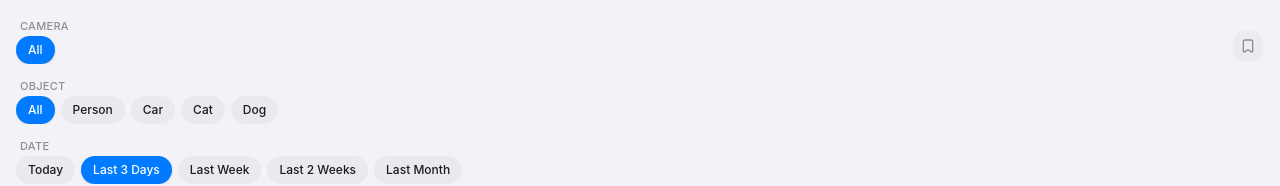
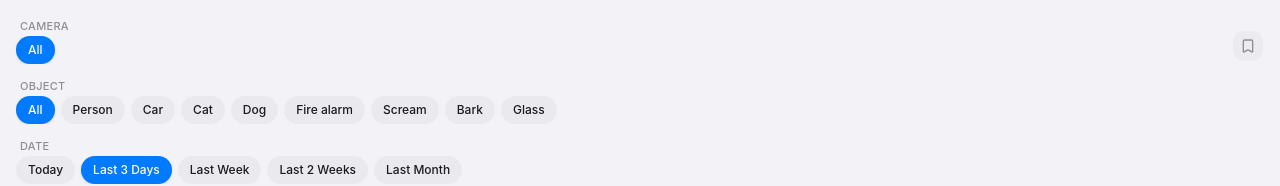
Before and after one commit to wallnalyr/home-nvr, a Next.js app: page /events in a window 1280 px wide. Shown: the top 186 px of the page. Built offline with nearby package versions, Linux system fonts and the light colour scheme; no server answers; the database is empty.

Commit message:
Add audio labels to event filter so audio detections are filterable

```diff
--- a/src/app/(app)/events/page.tsx
+++ b/src/app/(app)/events/page.tsx
@@ -6,6 +6,7 @@ import { EventFilters } from "@/components/events/event-filters";
 import { useCameras } from "@/hooks/use-cameras";
 import { useEvents } from "@/hooks/use-events";
 import { useEnabledObjects } from "@/hooks/use-enabled-objects";
+import { useEnabledAudio } from "@/hooks/use-enabled-audio";
 import { useLastSeenEventTime } from "@/hooks/use-unseen-events";
 import { startOfDay, subDays, getUnixTime } from "date-fns";
 import { tzFromDate } from "@/lib/timezone";
@@ -33,6 +34,11 @@ function rangeToAfter(range: string): number {
 export default function EventsPage() {
   const { cameras } = useCameras();
   const { enabledObjects } = useEnabledObjects();
+  const { enabledAudio } = useEnabledAudio();
+  const allLabels = useMemo(
+    () => [...enabledObjects, ...enabledAudio],
+    [enabledObjects, enabledAudio]
+  );
   const [selectedCamera, setSelectedCamera] = useState("all");
   const [selectedLabel, setSelectedLabel] = useState("all");
   const [selectedRange, setSelectedRange] = useState("3d");
@@ -144,7 +150,7 @@ export default function EventsPage() {
     <div>
       <EventFilters
         cameras={cameras}
-        enabledObjects={enabledObjects}
+        enabledObjects={allLabels}
         selectedCamera={selectedCamera}
         selectedLabel={selectedLabel}
         selectedRange={selectedRange}
```
